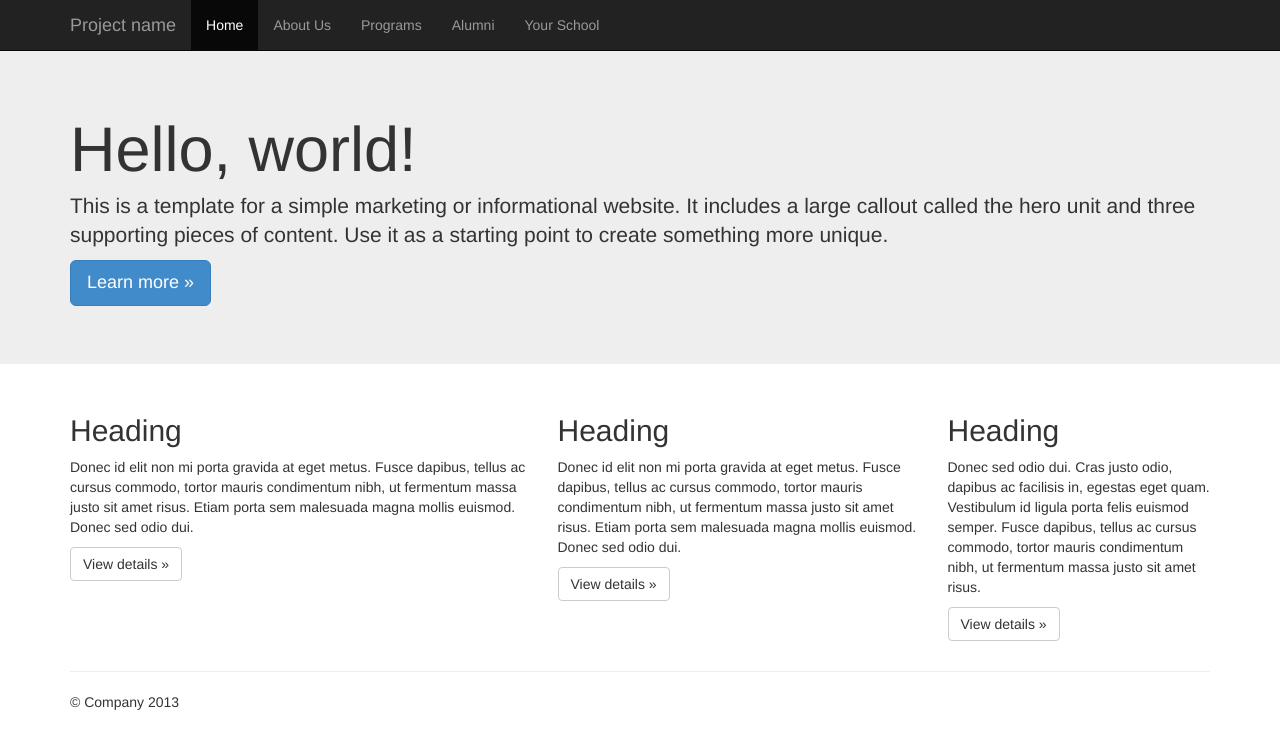
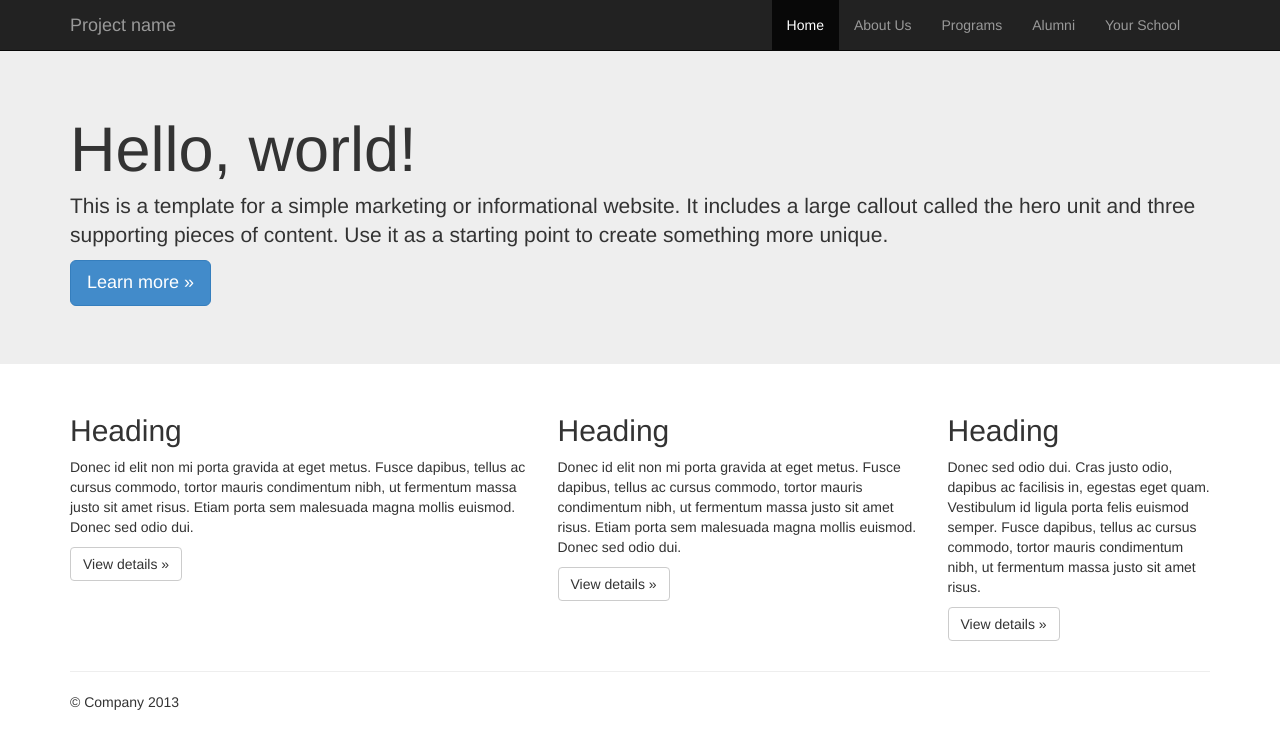
Before and after one commit to yashap/martello, a plain HTML site: page index.html in a window 1280 px wide. Drawn offline with nearby package versions, Linux system fonts and the light colour scheme.

Commit message:
Minor changes to styles.css

```diff
--- a/css/styles.css
+++ b/css/styles.css
@@ -3,3 +3,6 @@ body {
   padding-top: 50px;
   padding-bottom: 20px;
 }
+ul.navbar-nav {
+	float: right;
+}
```
Also changed, not shown: 2 other files.
